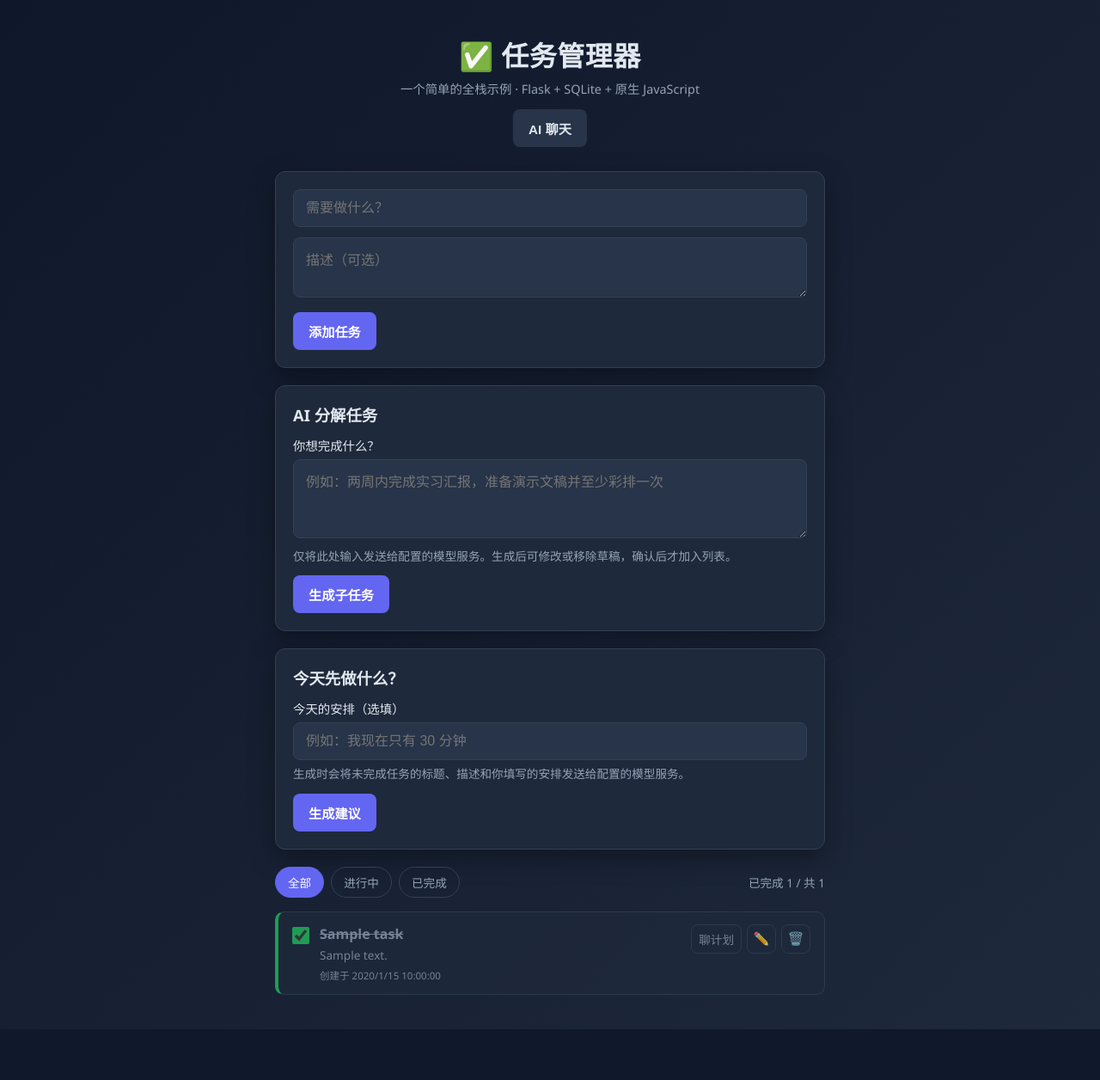
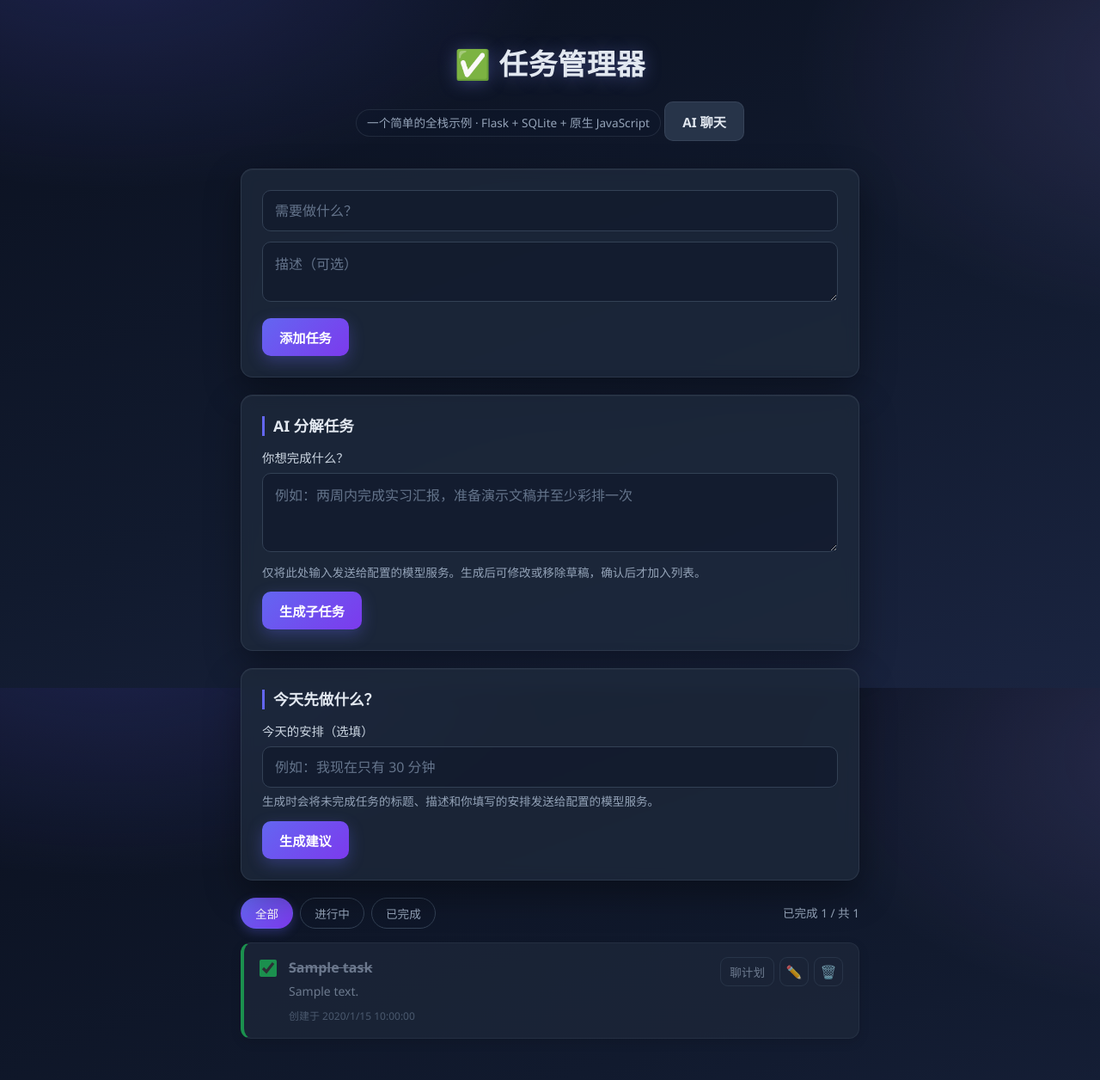
Before and after one commit to Laouar05/b26015139-task, a Flask app: page / in a window 1280 px wide. Shown: the whole page at 86% size. Before the commit the page ends 1197 px from the top, so only its background shows below. Run offline with Flask 3, Linux system fonts and the light colour scheme; tables that the repository leaves empty hold one stand-in row (values such as "Sample post").

Commit message:
style: 前端样式优化（style.css 全面打磨）

```diff
--- a/static/css/style.css
+++ b/static/css/style.css
@@ -2,93 +2,154 @@
 * { box-sizing: border-box; margin: 0; padding: 0; }
 
 :root {
-  --bg: #0f172a;
+  --bg: #0b1120;
   --card: #1e293b;
   --card-2: #273449;
+  --card-glass: rgba(30, 41, 59, 0.78);
+  --field: rgba(15, 23, 42, 0.6);
   --text: #e2e8f0;
   --muted: #94a3b8;
   --primary: #6366f1;
   --primary-hover: #4f46e5;
+  --accent: #a78bfa;
+  --primary-soft: rgba(99, 102, 241, 0.16);
   --danger: #ef4444;
   --success: #22c55e;
   --border: #334155;
-  --radius: 12px;
-  --shadow: 0 10px 30px rgba(0, 0, 0, 0.35);
+  --border-soft: rgba(148, 163, 184, 0.14);
+  --radius: 14px;
+  --shadow: 0 16px 40px rgba(0, 0, 0, 0.35);
+  --focus: 0 0 0 3px rgba(99, 102, 241, 0.35);
 }
 
 body {
-  font-family: "Segoe UI", system-ui, -apple-system, Arial, sans-serif;
-  background: linear-gradient(135deg, #0f172a 0%, #1e293b 100%);
+  font-family: "Segoe UI", system-ui, -apple-system, "PingFang SC", "Microsoft YaHei", Arial, sans-serif;
+  background:
+    radial-gradient(900px 500px at 10% -10%, rgba(99, 102, 241, 0.22), transparent 60%),
+    radial-gradient(800px 500px at 110% 10%, rgba(167, 139, 250, 0.16), transparent 60%),
+    linear-gradient(160deg, #0b1120 0%, #111a2e 55%, #1a2440 100%);
+  background-attachment: fixed;
   color: var(--text);
+  line-height: 1.6;
   min-height: 100vh;
-  padding: 40px 16px;
+  padding: 48px 16px;
+  -webkit-font-smoothing: antialiased;
 }
 
-.container { max-width: 640px; margin: 0 auto; }
+:focus-visible { outline: 2px solid #a5b4fc; outline-offset: 2px; }
+
+.container { max-width: 720px; margin: 0 auto; }
 
 /* ---------- Header ---------- */
-.app-header { text-align: center; margin-bottom: 28px; }
-.app-header h1 { font-size: 2rem; letter-spacing: 0.5px; }
-.subtitle { color: var(--muted); font-size: 0.9rem; margin-top: 6px; }
+.app-header { text-align: center; margin-bottom: 32px; }
+.app-header h1 {
+  font-size: 2.1rem;
+  font-weight: 700;
+  letter-spacing: 0.5px;
+  text-shadow: 0 2px 20px rgba(129, 140, 248, 0.35);
+}
+.subtitle {
+  display: inline-block;
+  color: var(--muted);
+  font-size: 0.85rem;
+  margin-top: 8px;
+  padding: 4px 12px;
+  border: 1px solid var(--border-soft);
+  border-radius: 999px;
+  background: rgba(15, 23, 42, 0.45);
+}
 
 /* ---------- Cards / form ---------- */
 .card {
-  background: var(--card);
-  border: 1px solid var(--border);
+  background: var(--card-glass);
+  backdrop-filter: blur(8px);
+  -webkit-backdrop-filter: blur(8px);
+  border: 1px solid var(--border-soft);
   border-radius: var(--radius);
-  padding: 20px;
-  box-shadow: var(--shadow);
+  padding: 24px;
+  box-shadow: var(--shadow), inset 0 1px 0 rgba(255, 255, 255, 0.04);
 }
 .add-card { margin-bottom: 20px; }
 
 .input {
   width: 100%;
-  background: var(--card-2);
+  background: var(--field);
   border: 1px solid var(--border);
-  border-radius: 8px;
+  border-radius: 10px;
   color: var(--text);
   padding: 12px 14px;
   font-size: 1rem;
+  font-family: inherit;
   margin-bottom: 12px;
-  transition: border-color 0.15s, box-shadow 0.15s;
+  transition: border-color 0.2s, box-shadow 0.2s, background 0.2s;
 }
+.input::placeholder { color: #64748b; }
+.input:hover { border-color: #475569; }
 .input:focus {
   outline: none;
+  background: rgba(15, 23, 42, 0.85);
   border-color: var(--primary);
-  box-shadow: 0 0 0 3px rgba(99, 102, 241, 0.25);
+  box-shadow: var(--focus);
 }
+.input:read-only { opacity: 0.8; }
 .textarea { resize: vertical; font-family: inherit; }
 
 .btn {
   cursor: pointer;
   border: none;
-  border-radius: 8px;
-  padding: 11px 18px;
+  border-radius: 10px;
+  padding: 11px 20px;
   font-size: 0.95rem;
   font-weight: 600;
-  transition: background 0.15s, transform 0.05s;
+  font-family: inherit;
+  transition: background 0.2s, box-shadow 0.2s, transform 0.15s, color 0.2s;
 }
+.btn:hover { transform: translateY(-1px); }
 .btn:active { transform: translateY(1px); }
-.btn-primary { background: var(--primary); color: white; }
-.btn-primary:hover { background: var(--primary-hover); }
-.btn-secondary { background: var(--card-2); color: var(--text); }
+.btn-primary {
+  background: linear-gradient(135deg, #6366f1 0%, #7c3aed 100%);
+  color: white;
+  box-shadow: 0 6px 18px rgba(99, 102, 241, 0.32);
+}
+.btn-primary:hover {
+  background: linear-gradient(135deg, #4f46e5 0%, #6d28d9 100%);
+  box-shadow: 0 10px 24px rgba(99, 102, 241, 0.45);
+}
+.btn-secondary {
+  background: var(--card-2);
+  color: var(--text);
+  border: 1px solid var(--border-soft);
+}
 .btn-secondary:hover { background: var(--border); }
 
 /* ---------- Recommendations ---------- */
 .recommend-card { margin-bottom: 20px; }
-.recommend-card h2 { font-size: 1.15rem; margin-bottom: 12px; }
-.recommend-card label { display: block; font-size: 0.9rem; margin-bottom: 6px; }
+.recommend-card h2 {
+  font-size: 1.1rem;
+  font-weight: 600;
+  margin-bottom: 14px;
+  padding-left: 10px;
+  border-left: 3px solid var(--primary);
+  line-height: 1.3;
+}
+.recommend-card label { display: block; font-size: 0.9rem; margin-bottom: 6px; color: #cbd5e1; }
 .recommend-card .input { margin-bottom: 6px; }
 .recommend-note, .recommend-status { color: var(--muted); font-size: 0.85rem; line-height: 1.5; }
 .recommend-note { margin-bottom: 12px; }
 .recommend-status:not(:empty) { margin-top: 12px; }
 .recommend-status.is-error { color: #fca5a5; }
-.recommend-card button:disabled { opacity: 0.65; cursor: wait; }
+.recommend-card button:disabled { opacity: 0.6; cursor: wait; transform: none; box-shadow: none; }
 .recommend-results { list-style: none; }
-.recommend-result { border-top: 1px solid var(--border); margin-top: 12px; padding-top: 12px; overflow-wrap: anywhere; }
-.recommend-result h3 { font-size: 1rem; }
+.recommend-result {
+  border-top: 1px solid var(--border-soft);
+  margin-top: 14px;
+  padding-top: 14px;
+  overflow-wrap: anywhere;
+}
+.recommend-result h3 { font-size: 1rem; font-weight: 600; }
 .recommend-result a { color: #c7d2fe; text-underline-offset: 3px; }
-.recommend-result p { margin-top: 6px; font-size: 0.9rem; line-height: 1.5; }
+.recommend-result a:hover { color: #e0e7ff; }
+.recommend-result p { margin-top: 6px; font-size: 0.9rem; line-height: 1.55; color: #cbd5e1; }
 #breakdown-results label .input { display: block; margin-top: 6px; }
 #breakdown-save { margin-top: 16px; }
 .task-item:focus { outline: 2px solid #a5b4fc; outline-offset: 2px; }
@@ -105,77 +166,101 @@ body {
   background: transparent;
   border: 1px solid var(--border);
   color: var(--muted);
-  padding: 7px 14px;
+  padding: 7px 16px;
   border-radius: 999px;
   cursor: pointer;
   font-size: 0.85rem;
-  transition: all 0.15s;
+  font-family: inherit;
+  transition: all 0.2s;
 }
-.filter-btn:hover { color: var(--text); border-color: var(--primary); }
-.filter-btn.is-active { background: var(--primary); color: white; border-color: var(--primary); }
+.filter-btn:hover { color: var(--text); border-color: var(--primary); background: var(--primary-soft); }
+.filter-btn.is-active {
+  background: linear-gradient(135deg, #6366f1 0%, #7c3aed 100%);
+  color: white;
+  border-color: transparent;
+  box-shadow: 0 4px 12px rgba(99, 102, 241, 0.3);
+}
 .task-count { margin-left: auto; color: var(--muted); font-size: 0.85rem; }
 
 /* ---------- Task list ---------- */
-.task-list { list-style: none; display: flex; flex-direction: column; gap: 10px; }
+.task-list { list-style: none; display: flex; flex-direction: column; gap: 12px; }
 .task-item {
   display: flex;
   align-items: flex-start;
-  gap: 12px;
+  gap: 14px;
   background: var(--card);
-  border: 1px solid var(--border);
+  border: 1px solid var(--border-soft);
   border-left: 4px solid var(--primary);
-  border-radius: 10px;
-  padding: 14px 16px;
-  animation: pop 0.18s ease-out;
+  border-radius: 12px;
+  padding: 16px 18px;
+  box-shadow: 0 4px 14px rgba(0, 0, 0, 0.18);
+  transition: border-color 0.2s, box-shadow 0.2s, background 0.2s;
+  animation: pop 0.2s ease-out;
 }
-.task-item.is-completed { border-left-color: var(--success); opacity: 0.75; }
+.task-item:hover {
+  background: var(--card-2);
+  box-shadow: 0 8px 22px rgba(0, 0, 0, 0.28);
+}
+.task-item.is-completed { border-left-color: var(--success); opacity: 0.7; }
 .task-item.is-completed .task-title { text-decoration: line-through; color: var(--muted); }
 
-.task-check { width: 20px; height: 20px; cursor: pointer; margin-top: 3px; accent-color: var(--success); }
+.task-check {
+  width: 20px;
+  height: 20px;
+  flex: none;
+  cursor: pointer;
+  margin-top: 3px;
+  accent-color: var(--success);
+}
 .task-body { flex: 1; min-width: 0; }
 .task-title { font-size: 1rem; font-weight: 600; word-break: break-word; }
-.task-desc { font-size: 0.85rem; color: var(--muted); margin-top: 4px; word-break: break-word; }
-.task-meta { font-size: 0.72rem; color: var(--muted); margin-top: 6px; }
+.task-desc { font-size: 0.875rem; color: var(--muted); margin-top: 4px; word-break: break-word; line-height: 1.55; }
+.task-meta { font-size: 0.75rem; color: #64748b; margin-top: 8px; }
 
 .task-actions { display: flex; gap: 6px; }
 .icon-btn {
   background: transparent;
   border: 1px solid var(--border);
-  border-radius: 8px;
+  border-radius: 9px;
   color: var(--muted);
   width: 34px;
   height: 34px;
   cursor: pointer;
   font-size: 0.95rem;
-  transition: all 0.15s;
+  font-family: inherit;
+  transition: all 0.2s;
 }
-.icon-btn:hover { color: var(--text); border-color: var(--primary); }
+.icon-btn:hover { color: var(--text); border-color: var(--primary); background: var(--primary-soft); }
 .icon-btn.danger:hover { color: white; background: var(--danger); border-color: var(--danger); }
 
-.empty-state { text-align: center; color: var(--muted); padding: 30px 0; }
+.empty-state { text-align: center; color: var(--muted); padding: 40px 0; }
 
 /* ---------- Modal ---------- */
 .modal-overlay {
   position: fixed;
   inset: 0;
-  background: rgba(0, 0, 0, 0.6);
+  background: rgba(2, 6, 23, 0.65);
+  backdrop-filter: blur(4px);
+  -webkit-backdrop-filter: blur(4px);
   display: flex;
   align-items: center;
   justify-content: center;
   padding: 16px;
   z-index: 50;
+  animation: fade 0.2s ease-out;
 }
 .modal {
   background: var(--card);
-  border: 1px solid var(--border);
+  border: 1px solid var(--border-soft);
   border-radius: var(--radius);
-  padding: 24px;
+  padding: 26px;
   width: 100%;
   max-width: 440px;
   box-shadow: var(--shadow);
+  animation: pop 0.2s ease-out;
 }
-.modal h2 { margin-bottom: 16px; font-size: 1.2rem; }
-.modal-actions { display: flex; justify-content: flex-end; gap: 10px; margin-top: 4px; }
+.modal h2 { margin-bottom: 16px; font-size: 1.2rem; font-weight: 600; }
+.modal-actions { display: flex; justify-content: flex-end; gap: 10px; margin-top: 6px; }
 .is-hidden { display: none !important; }
 
 /* ---------- Toast ---------- */
@@ -186,9 +271,9 @@ body {
   transform: translateX(-50%) translateY(20px);
   background: var(--card-2);
   color: var(--text);
-  border: 1px solid var(--border);
+  border: 1px solid var(--border-soft);
   border-left: 4px solid var(--primary);
-  padding: 12px 18px;
+  padding: 12px 20px;
   border-radius: 10px;
   box-shadow: var(--shadow);
   opacity: 0;
@@ -201,40 +286,68 @@ body {
 .toast.error { border-left-color: var(--danger); }
 
 /* ---------- AI Chat ---------- */
-#chat-open { margin-top: 14px; }
-.task-actions .task-chat-btn { width: auto; padding: 0 8px; white-space: nowrap; font-size: 0.85rem; }
+#chat-open { margin-top: 16px; }
+.task-actions .task-chat-btn { width: auto; padding: 0 10px; white-space: nowrap; font-size: 0.85rem; }
 .chat-dialog {
   inset: 0;
   margin: auto;
   width: min(600px, calc(100% - 32px));
   max-height: calc(100dvh - 32px);
   overflow: auto;
-  padding: clamp(14px, 4vw, 24px);
+  padding: clamp(16px, 4vw, 26px);
   background: var(--card);
   color: var(--text);
-  border: 1px solid var(--border);
+  border: 1px solid var(--border-soft);
   border-radius: var(--radius);
   box-shadow: var(--shadow);
   color-scheme: dark;
+  animation: pop 0.2s ease-out;
 }
-.chat-dialog::backdrop { background: rgba(0, 0, 0, 0.65); }
+.chat-dialog::backdrop { background: rgba(2, 6, 23, 0.7); backdrop-filter: blur(4px); }
 .chat-header { display: flex; align-items: start; justify-content: space-between; gap: 12px; margin-bottom: 10px; }
-.chat-header h2 { font-size: 1.2rem; overflow-wrap: anywhere; }
+.chat-header h2 { font-size: 1.2rem; font-weight: 600; overflow-wrap: anywhere; }
 .chat-header button { flex: none; }
-.chat-log { list-style: none; max-height: min(38dvh, 360px); overflow: auto; margin: 0 0 14px; }
-.chat-message { background: var(--card-2); border-radius: 8px; margin: 0 12px 8px 0; padding: 10px 12px; }
-.chat-message.chat-user { margin: 0 0 8px 12px; background: #2e3159; }
-.chat-message strong { font-size: 0.8rem; color: #c7d2fe; }
-.chat-message p { margin-top: 3px; white-space: pre-wrap; overflow-wrap: anywhere; line-height: 1.5; }
-#chat-form label { display: block; margin-bottom: 6px; font-size: 0.9rem; }
+.chat-log {
+  list-style: none;
+  max-height: min(38dvh, 360px);
+  overflow: auto;
+  margin: 0 0 14px;
+  padding-right: 4px;
+}
+.chat-message {
+  max-width: 88%;
+  border-radius: 12px;
+  margin-bottom: 8px;
+  padding: 10px 14px;
+}
+.chat-message.chat-assistant { background: var(--card-2); margin-right: auto; border-top-left-radius: 4px; }
+.chat-message.chat-user {
+  background: linear-gradient(135deg, #2e3159 0%, #3b2f6b 100%);
+  margin-left: auto;
+  border-top-right-radius: 4px;
+}
+.chat-message strong { font-size: 0.78rem; color: #c7d2fe; }
+.chat-message p { margin-top: 3px; white-space: pre-wrap; overflow-wrap: anywhere; line-height: 1.55; }
+#chat-form label { display: block; margin-bottom: 6px; font-size: 0.9rem; color: #cbd5e1; }
 #chat-input { margin-bottom: 0; }
-.chat-actions { display: flex; flex-wrap: wrap; gap: 8px; margin-top: 10px; }
-.chat-dialog button:disabled { opacity: 0.65; cursor: default; }
+.chat-actions { display: flex; flex-wrap: wrap; gap: 8px; margin-top: 12px; }
+.chat-dialog button:disabled { opacity: 0.6; cursor: default; transform: none; box-shadow: none; }
 
-@media (max-width: 460px) {
+@media (max-width: 560px) {
+  body { padding: 28px 12px; }
+  .card { padding: 18px; }
+  .app-header h1 { font-size: 1.7rem; }
   .task-item { flex-wrap: wrap; }
   .task-body { flex-basis: calc(100% - 42px); }
   .task-actions { margin-left: auto; }
 }
 
+@media (prefers-reduced-motion: reduce) {
+  *, *::before, *::after {
+    animation-duration: 0.01ms !important;
+    transition-duration: 0.01ms !important;
+  }
+}
+
 @keyframes pop { from { transform: scale(0.98); opacity: 0; } to { transform: scale(1); opacity: 1; } }
+@keyframes fade { from { opacity: 0; } to { opacity: 1; } }
```
